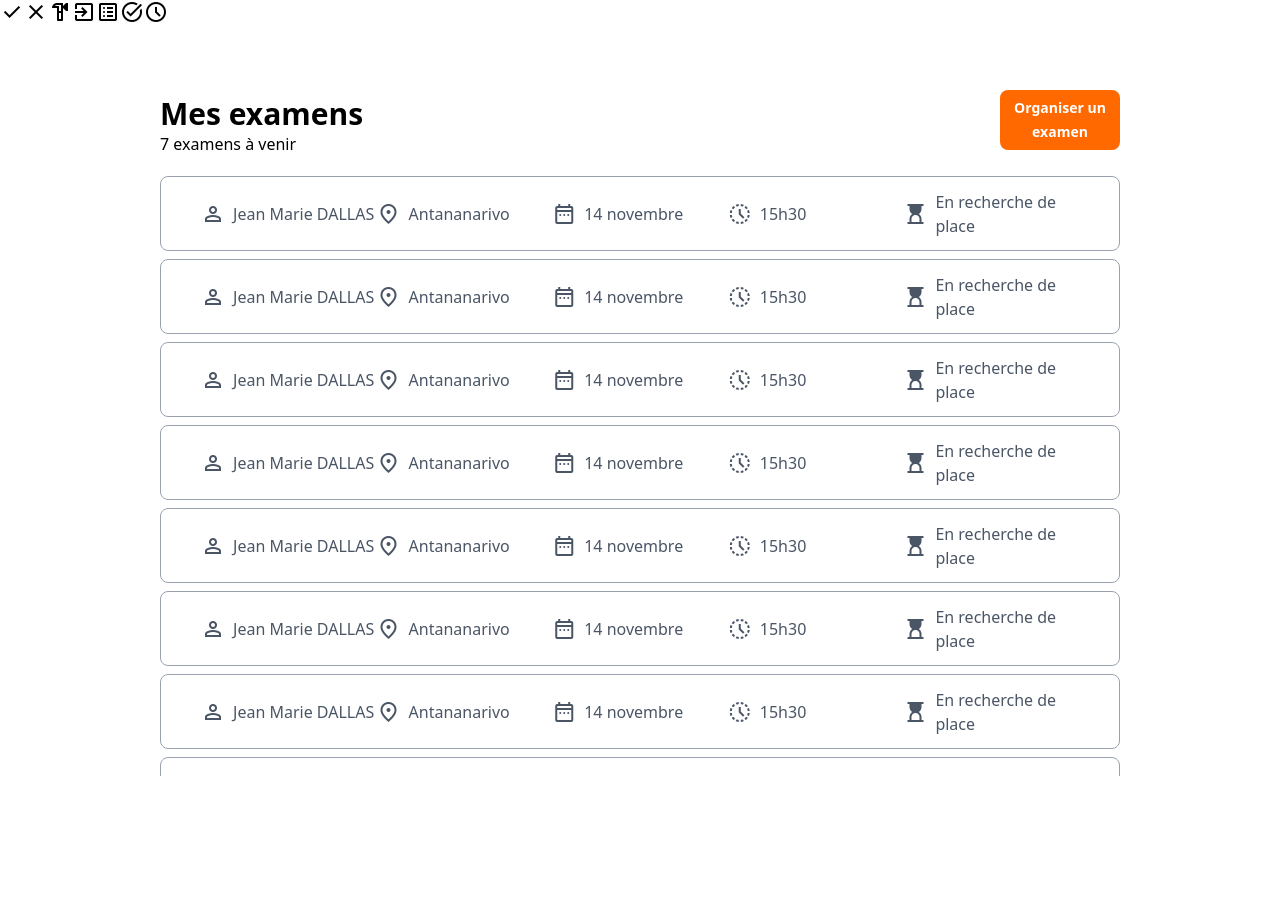
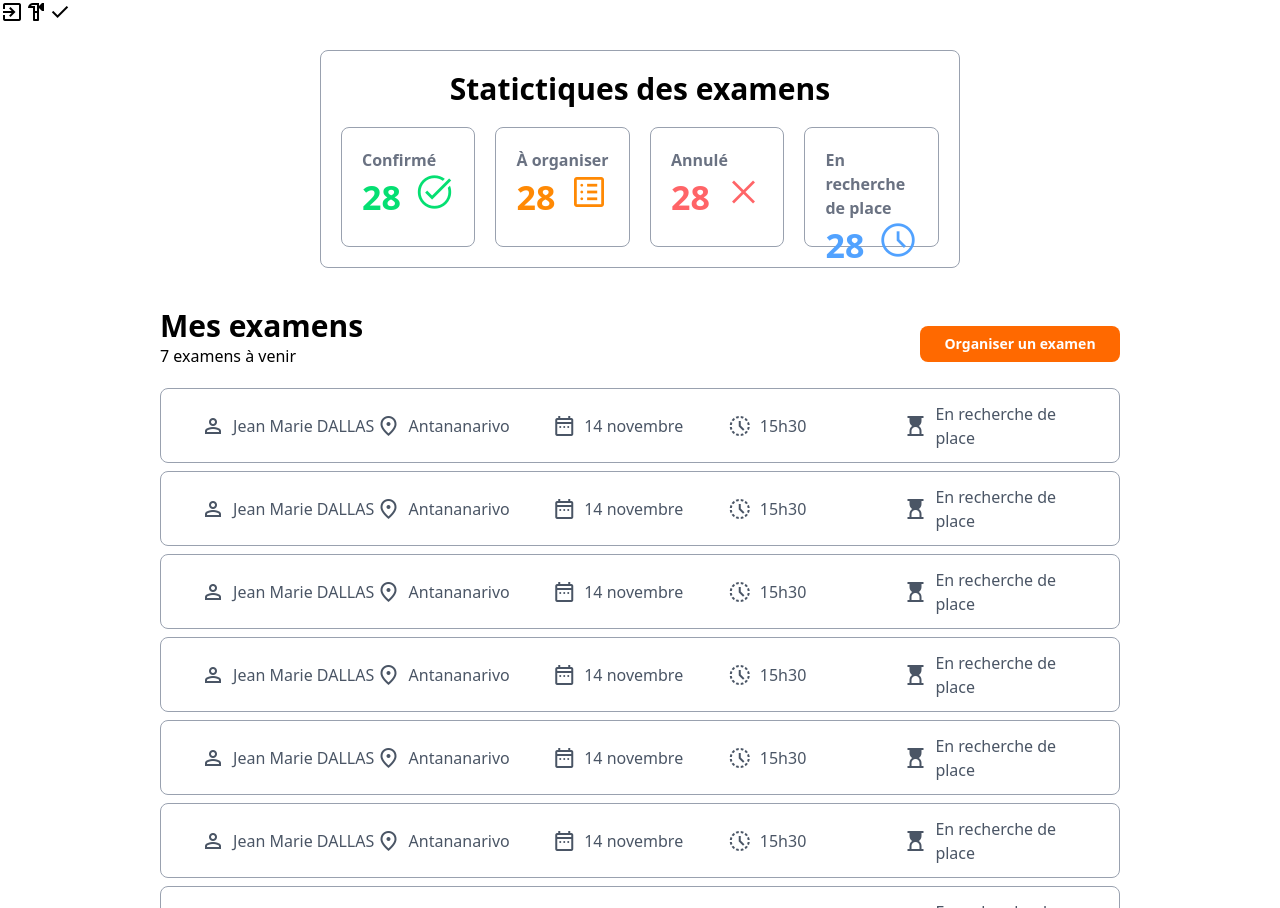
Before and after one commit to JerryFalimanana/ExamManagement, an Angular app in the folder angular-front/: page /exams in a window 1280 px wide. Before the commit the page ends 800 px from the top, so only its background shows below. Built offline with nearby package versions, Linux system fonts and the light colour scheme.

Commit message:
create stat

```diff
--- a/angular-front/src/app/components/exam/exam.html
+++ b/angular-front/src/app/components/exam/exam.html
@@ -1,24 +1,35 @@
-<span class="material-symbols-outlined">
-check
-</span>
-<span class="material-symbols-outlined">close</span>
-<span class="material-symbols-outlined">
-hardware
-</span>
-<span class="material-symbols-outlined">
-exit_to_app
-</span>
-<span class="material-symbols-outlined">
-list_alt
-</span>
-<span class="material-symbols-outlined">
-task_alt
-</span>
-<span class="material-symbols-outlined">
-schedule
-</span>
+<span class="material-symbols-outlined">exit_to_app</span>
+                <span class="material-symbols-outlined">hardware</span>
+                <span class="material-symbols-outlined">check</span>
 
-<div class="w-3/4 p-0 mt-15 mx-auto">
+<div class="w-3/4 p-0 mt-5 mx-auto">
+    <div class="w-2/3 m-0 p-0 mx-auto border border-gray-400 rounded-lg p-5 mb-10">
+        <h2 class="text-3xl font-semibold text-center">
+            Statictiques des examens
+        </h2>
+        <div class="w-full p-0 m-0 mt-5 grid grid-cols-4 gap-5">
+            <div class="h-30 border border-gray-400 rounded-lg p-5 text-gray-500 font-semibold">
+                <h3>Confirmé</h3>
+                <span class="text-[34px] text-green-400">28</span>
+                <span class="material-symbols-outlined text-green-400 float-right" style="font-size: 40px;">task_alt</span>
+            </div>
+            <div class="h-30 border border-gray-400 rounded-lg p-5 text-gray-500 font-semibold">
+                <h3>À organiser</h3>
+                <span class="text-[34px] text-orange-400">28</span>
+                <span class="material-symbols-outlined text-orange-400 float-right" style="font-size: 40px;">list_alt</span>
+            </div>
+            <div class="h-30 border border-gray-400 rounded-lg p-5 text-gray-500 font-semibold">
+                <h3>Annulé</h3>
+                <span class="text-[34px] text-red-400">28</span>
+                <span class="material-symbols-outlined text-red-400 float-right" style="font-size: 40px;">close</span>
+            </div>
+            <div class="h-30 border border-gray-400 rounded-lg p-5 text-gray-500 font-semibold">
+                <h3>En recherche de place</h3>
+                <span class="text-[34px] text-blue-400">28</span>
+                <span class="material-symbols-outlined text-blue-400 float-right" style="font-size: 40px;">schedule</span>
+            </div>
+        </div>
+    </div>
     <div class="w-1/2 inline-block">
         <h2 class="text-3xl font-semibold">
             Mes examens
@@ -28,11 +39,11 @@ schedule
         </p>
     </div>
     <div class="w-1/2 inline-block">
-        <button type="button" (click)="openModal()" class="flex w-1/4 justify-center float-right rounded-lg bg-orange-500 px-3 py-1.5 text-sm/6 font-semibold text-white hover:bg-orange-400 focus-visible:outline-2 focus-visible:outline-offset-2 focus-visible:outline-orange-500">
+        <button type="button" (click)="openModal()" class="w-50 float-right rounded-lg bg-orange-500 px-3 py-1.5 text-sm/6 font-semibold text-white hover:bg-orange-400 focus-visible:outline-2 focus-visible:outline-offset-2 focus-visible:outline-orange-500">
             Organiser un examen
         </button>
     </div>
-    <div class="max-h-150 overflow-y-auto mt-5">
+    <div class="max-h-130 overflow-y-auto mt-5">
         <table class="min-w-full">
             <tbody>
                 <tr class="h-[75px] border border-gray-400 rounded-lg flex items-center px-10 text-gray-600 mb-2">
```
